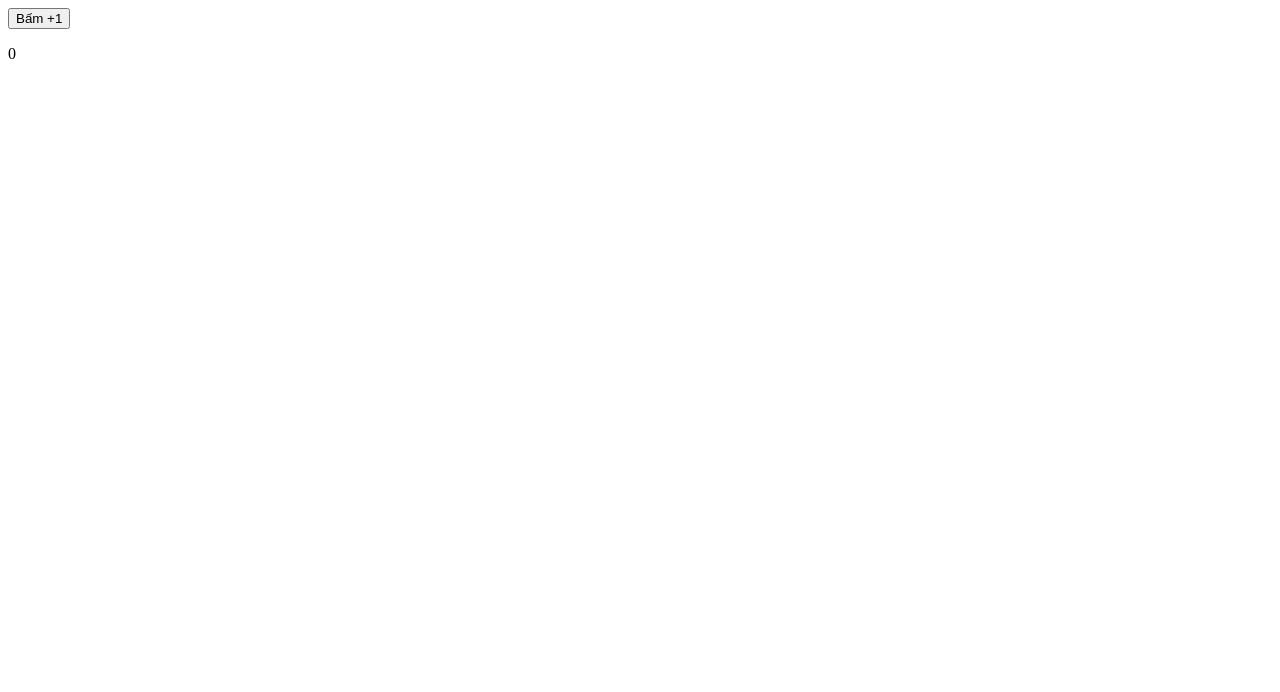
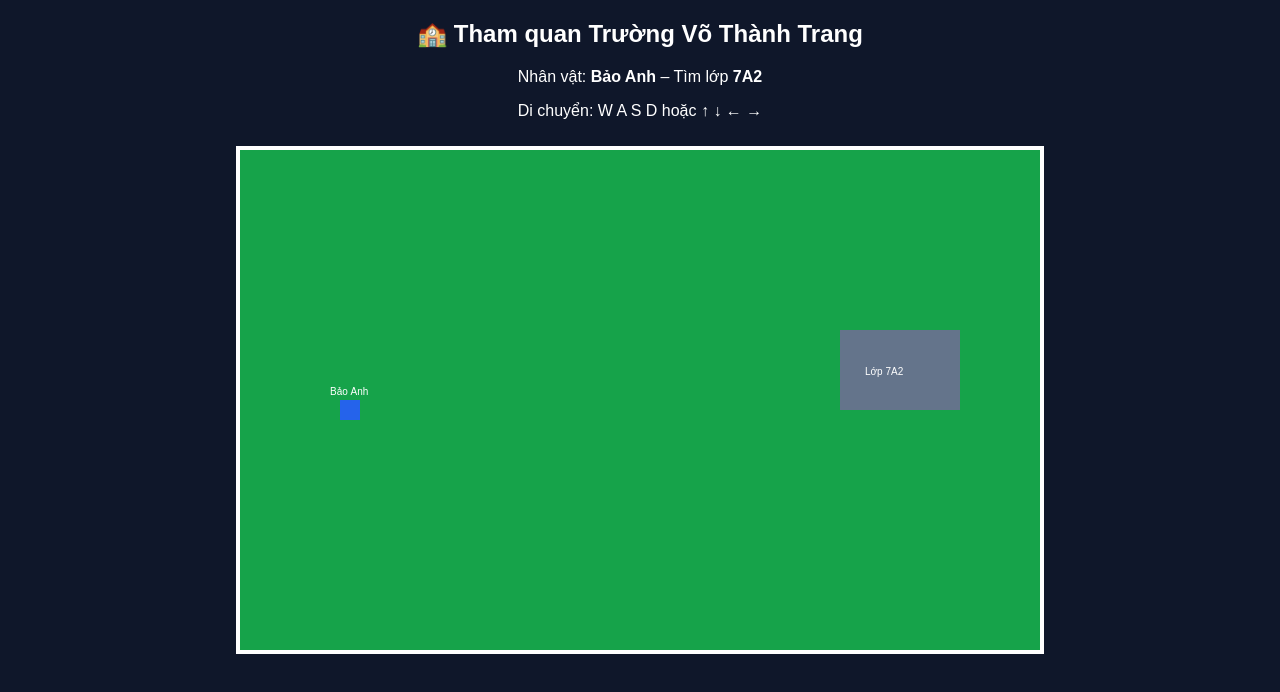
Before and after one commit to Banhdz13/Banhdz13.github.io, a plain HTML site: page index.html in a window 1280 px wide. Drawn offline with Linux system fonts and the light colour scheme.

Commit message:
Update index.html

```diff
--- a/index.html
+++ b/index.html
@@ -1,9 +1,107 @@
-<button onclick="score++">Bấm +1</button>
-<p id="s">0</p>
+<!DOCTYPE html>
+<html>
+<head>
+<meta charset="utf-8">
+<title>Tham quan trường Võ Thành Trang</title>
+<style>
+  body {
+    margin: 0;
+    background: #0f172a;
+    color: white;
+    text-align: center;
+    font-family: Arial;
+  }
+  canvas {
+    background: #22c55e;
+    margin-top: 10px;
+    border: 4px solid white;
+  }
+</style>
+</head>
+<body>
+
+<h2>🏫 Tham quan Trường Võ Thành Trang</h2>
+<p>Nhân vật: <b>Bảo Anh</b> – Tìm lớp <b>7A2</b></p>
+<p>Di chuyển: W A S D hoặc ↑ ↓ ← →</p>
+
+<canvas id="game" width="800" height="500"></canvas>
+
 <script>
-let score = 0;
-document.querySelector("button").onclick = () => {
-  score++;
-  document.getElementById("s").innerText = score;
+const canvas = document.getElementById("game");
+const ctx = canvas.getContext("2d");
+
+// Nhân vật
+let player = {
+  x: 100,
+  y: 250,
+  size: 20,
+  speed: 3
 };
+
+// Lớp học
+let classroom = {
+  x: 600,
+  y: 180,
+  w: 120,
+  h: 80
+};
+
+let keys = {};
+
+document.addEventListener("keydown", e => keys[e.key] = true);
+document.addEventListener("keyup", e => keys[e.key] = false);
+
+function update() {
+  if (keys["w"] || keys["ArrowUp"]) player.y -= player.speed;
+  if (keys["s"] || keys["ArrowDown"]) player.y += player.speed;
+  if (keys["a"] || keys["ArrowLeft"]) player.x -= player.speed;
+  if (keys["d"] || keys["ArrowRight"]) player.x += player.speed;
+
+  // Giới hạn sân
+  player.x = Math.max(0, Math.min(canvas.width - player.size, player.x));
+  player.y = Math.max(0, Math.min(canvas.height - player.size, player.y));
+}
+
+function draw() {
+  ctx.clearRect(0, 0, canvas.width, canvas.height);
+
+  // Sân trường
+  ctx.fillStyle = "#16a34a";
+  ctx.fillRect(0, 0, canvas.width, canvas.height);
+
+  // Tòa nhà lớp 7A2
+  ctx.fillStyle = "#64748b";
+  ctx.fillRect(classroom.x, classroom.y, classroom.w, classroom.h);
+  ctx.fillStyle = "white";
+  ctx.fillText("Lớp 7A2", classroom.x + 25, classroom.y + 45);
+
+  // Nhân vật
+  ctx.fillStyle = "#2563eb";
+  ctx.fillRect(player.x, player.y, player.size, player.size);
+  ctx.fillStyle = "white";
+  ctx.fillText("Bảo Anh", player.x - 10, player.y - 5);
+
+  // Check thắng
+  if (
+    player.x > classroom.x &&
+    player.x < classroom.x + classroom.w &&
+    player.y > classroom.y &&
+    player.y < classroom.y + classroom.h
+  ) {
+    ctx.fillStyle = "yellow";
+    ctx.font = "30px Arial";
+    ctx.fillText("🎉 Bạn đã tìm thấy lớp 7A2!", 180, 60);
+  }
+}
+
+function loop() {
+  update();
+  draw();
+  requestAnimationFrame(loop);
+}
+
+loop();
 </script>
+
+</body>
+</html>
```
